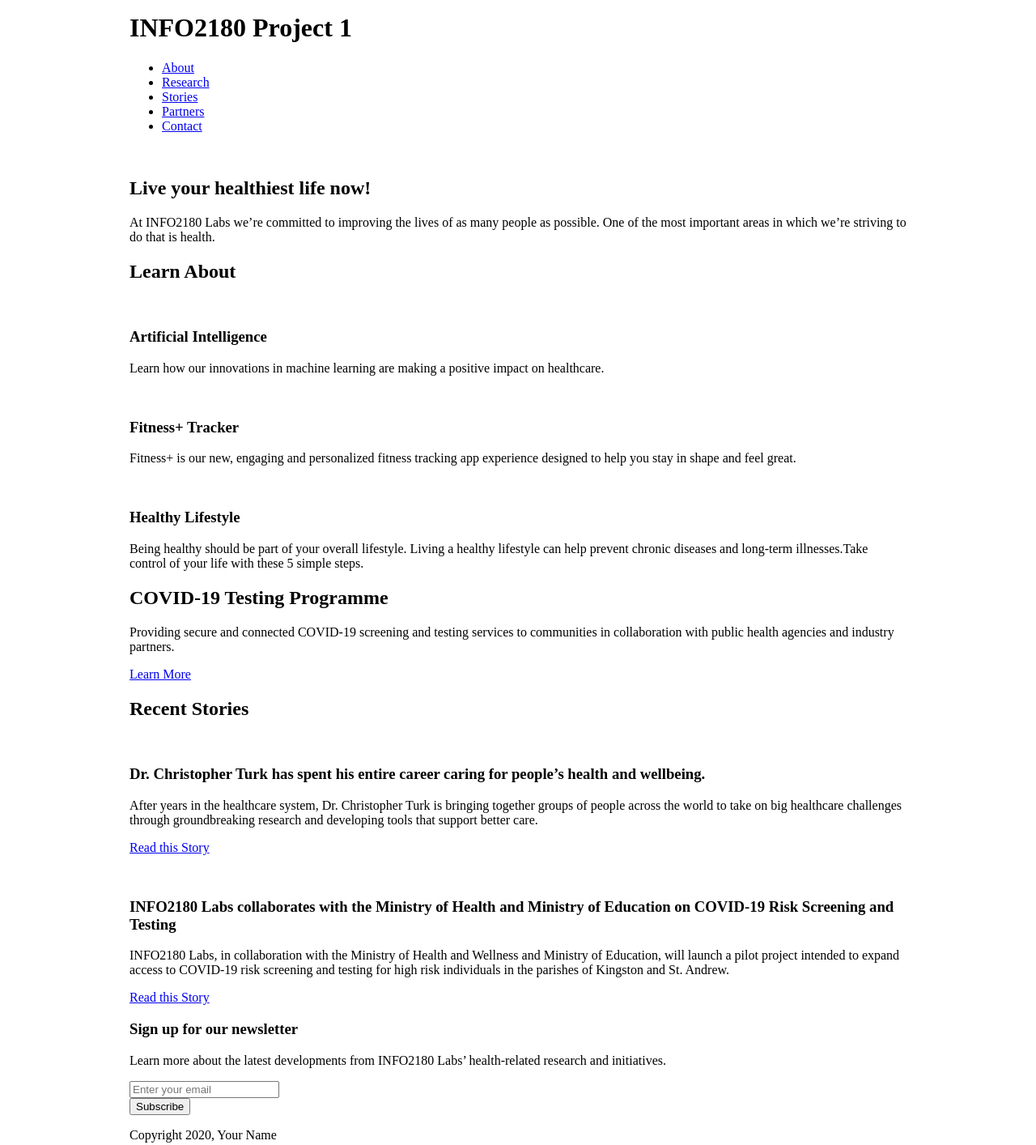
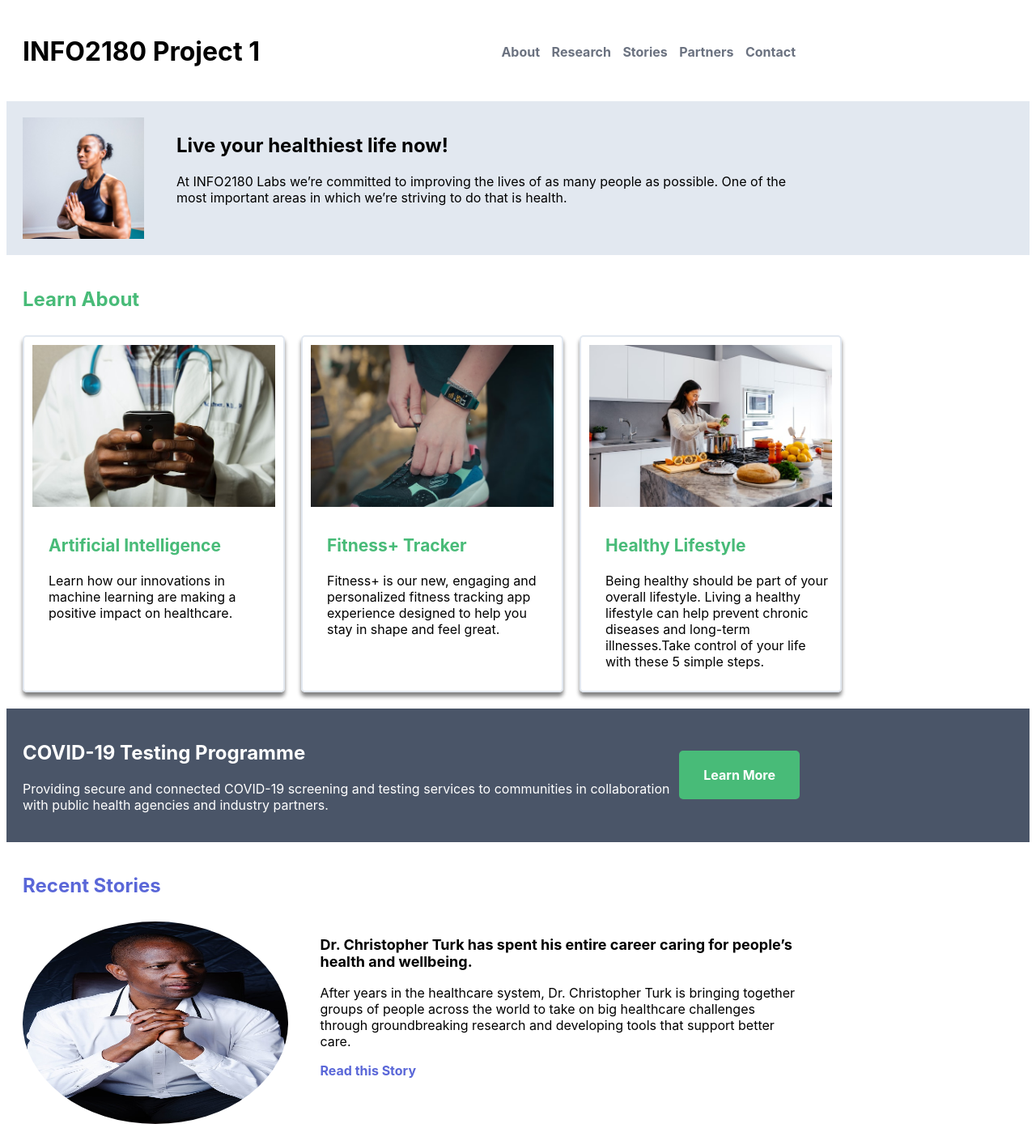
Before and after one commit to kevinmcbean/info2180-project1, a plain HTML site: page index.html in a window 1280 px wide. Shown: the part 5-1419 px from the top of the page at 81% size. Drawn offline with Linux system fonts and the light colour scheme.

Commit message:
Finished everything

```diff
--- a/index.html
+++ b/index.html
@@ -26,7 +26,7 @@
         <section class="overview-hero">
             <div class="container">
                 <div class="overview-hero-image">
-                    <img src="#" alt="">
+                    <img src="wellness.jpg" alt="">
                 </div>
                 <div class="overview-hero-text">
                     <h2>Live  your healthiest life now!</h2>
@@ -39,21 +39,21 @@
                 <h2>Learn About</h2>
                 <div class="cards">
                     <div class="card">
-                        <img src="#" alt="">
+                        <img src="healthcare.jpg" alt="">
                         <div class="card-body">
                             <h3>Artificial Intelligence</h3>
                             <p>Learn how our innovations in machine learning are making a positive impact on healthcare.</p>
                         </div>
                     </div>
                     <div class="card">
-                        <img src="#" alt="">
+                        <img src="fitness.jpg" alt="">
                         <div class="card-body">
                             <h3>Fitness+ Tracker</h3>
                             <p>Fitness+ is our new, engaging and personalized fitness tracking app experience designed to help you stay in shape and feel great.</p>
                         </div>
                     </div>
                     <div class="card">
-                        <img src="#" alt="">
+                        <img src="lifestyle.jpg" alt="">
                         <div class="card-body">
                             <h3>Healthy Lifestyle</h3>
                             <p>Being healthy should be part of your overall lifestyle. Living a healthy lifestyle can help prevent chronic diseases and long-term illnesses.Take control of your life with these 5 simple steps.</p>
@@ -77,7 +77,7 @@
             <div class="container">
                 <h2>Recent Stories</h2>
                 <article>
-                    <img src="" alt="">
+                    <img src="doctor.jpg" alt="">
                     <div class="article-body">
                         <h3>Dr. Christopher Turk has spent his entire career caring for people’s health and wellbeing.</h3>
                         <p>After years in the healthcare system, Dr. Christopher Turk is bringing together groups of people across the world to take on big healthcare challenges through groundbreaking research and developing tools that support better care.</p>
@@ -85,7 +85,7 @@
                     </div>
                 </article>
                 <article>
-                    <img src="" alt="">
+                    <img src="testing.jpg" alt="">
                     <div class="article-body">
                         <h3>INFO2180 Labs collaborates with the Ministry of Health and Ministry of Education on COVID-19 Risk Screening and Testing</h3>
                         <p>INFO2180 Labs, in collaboration with the Ministry of Health and Wellness and Ministry of Education, will launch a pilot project intended to expand access to COVID-19 risk screening and testing for high risk individuals in the parishes of Kingston and St. Andrew.</p>
@@ -110,7 +110,7 @@
     </main>
     <footer>
         <div class="container">
-            <p>Copyright 2020, Your Name</p>
+            <p>Copyright 2020, Kevin McBean</p>
         </div>
     </footer>
 </body>
--- a/scripts.js
+++ b/scripts.js
@@ -1 +1,19 @@
 /* Add your JavaScript to this file */
+
+function subscribe(){
+    document.getElementsByClassName("btn")[1].addEventListener("click", function(){
+        email = document.querySelector("input").value;
+        msg = document.querySelector(".message")
+        event.preventDefault()
+        if(email.includes("@") && email.includes(".")){
+            msg.textContent = "Thank you! Your email address " + email + " has been added to our mailing list!"
+        }
+        else{
+            msg.textContent = "Please enter a valid email address."
+        }
+    })
+}
+
+window.addEventListener("DOMContentLoaded", function(){
+    subscribe();
+})
--- a/styles.css
+++ b/styles.css
@@ -1,11 +1,189 @@
 /* Add your CSS to this file */
+li {
+    display: inline;
+    padding: 5px;
+}
+
+ul {
+  list-style: none;
+}
+
+nav a {
+  color: #6b7280;
+}
+
+nav a:hover {
+    color: #5A67D8;
+}
+
+a {
+    text-decoration: none;
+    font-weight: bold;
+}
+
+header .container {
+    display: flex;
+    align-items: center;
+    justify-content: space-between;
+}
+
 body {
+    margin 0
+    font-size: 18px;
+    font-family: -apple-system, BlinkMacSystemFont, "Segoe UI", Roboto, "Helvetica Neue", Arial, "NotoSans", sans-serif;
+
+}
+
+.overview-hero {
+   display: flex;
+   background-color: #E2E8F0;
+}
+
+.overview-hero img {
+  float: left;
+  width: 150px;
+  padding-right: 40px;
+}
+
+.learn-about h2 {
+  font-size: 24px;
+  color: #48BB78;
+}
+
+.cards {
+    display: grid;
+    grid-template-columns: auto auto auto;
+    column-gap: 20px;
+    padding-top: 10px;
+
+}
+
+.cards h3 {
+  font-size: 21px;
+  color: #48BB78;
+}
+
+.card {
+    border: solid;
+    border-width: 2px;
+    border-color: #E2E8F0;
+    box-shadow: 0px 5px 5px grey;
+    border-radius: 5px;
+    padding: 10px;
     margin: 0;
-    font-size: 16px;
+}
+
+.card img {
+    width: 300px;
+    height: 200px;
+}
+
+
+.card-body {
+    padding-left: 20px;
+    padding-top: 10px;
+}
+
+.testing {
+   color: white;
+   background-color: #4A5568;
+}
+
+.testing .container {
+    display: flex;
+    align-items: center;
+    justify-content: space-between;
+}
+
+.stories {
+    display: grid;
+    grid-template-columns: repeat(1, 1fr);
+    grid-template-rows: repeat(2, 1fr);
+    grid-column-gap: 10px;
+    grid-row-gap: 10px;
+}
+
+article {
+    display: flex;
+    margin-top: 30px;
+    margin-bottom: 60px;
+}
+
+article img {
+  border-radius: 50%;
+  height: 250px;
+  width: 100%;
+  margin-right: 40px;
+}
+
+.stories h2, a {
+  color: #5A67D8;
+}
+
+.stories h3 {
+  font-size: 18px;
+}
+
+.newsletter .container {
+    display: flex;
+    align-items: center;
+    flex-direction: column;
+    padding-top: 30px;
+    padding-bottom: 80px;
+    margin-top: 100px;
+    max-width: 500px;
+}
+
+.newsletter {
+  background-color: #48BB78;
+  color: white;
+}
+
+.newsletter .btn {
+    background: #5A67D8;
+    color: white;
+    padding: 20px 40px 20px 40px;
+    border-radius: 5px;
+}
+
+.newsletter #email {
+    padding: 20px 190px 20px 20px;
+    margin-right: 10px;
+    border-radius: 5px;
+}
+
+.newsletter .message {
+    padding-top: 10px;
+}
+
+form {
+    display: flex;
+}
+
+.testing .btn {
+    background: #48BB78;
+    padding: 20px 30px 20px 30px;
+    border-radius: 5px;
+}
+
+.cta a {
+    color: white;
+    white-space: nowrap;
 }
 
 .container {
-    margin: 0 auto;
+    margin 0 auto;
     max-width: 960px;
     width: 100%;
+    padding: 20px;
+
 }
+
+footer {
+  background-color: #4A5568;
+  color: white;
+}
+
+.btn:hover {
+    cursor: pointer;
+}
```
Also changed, not shown: doctor.jpg (added), fitness.jpg (added), healthcare.jpg (added), lifestyle.jpg (added), testing.jpg (added), wellness.jpg (added).
